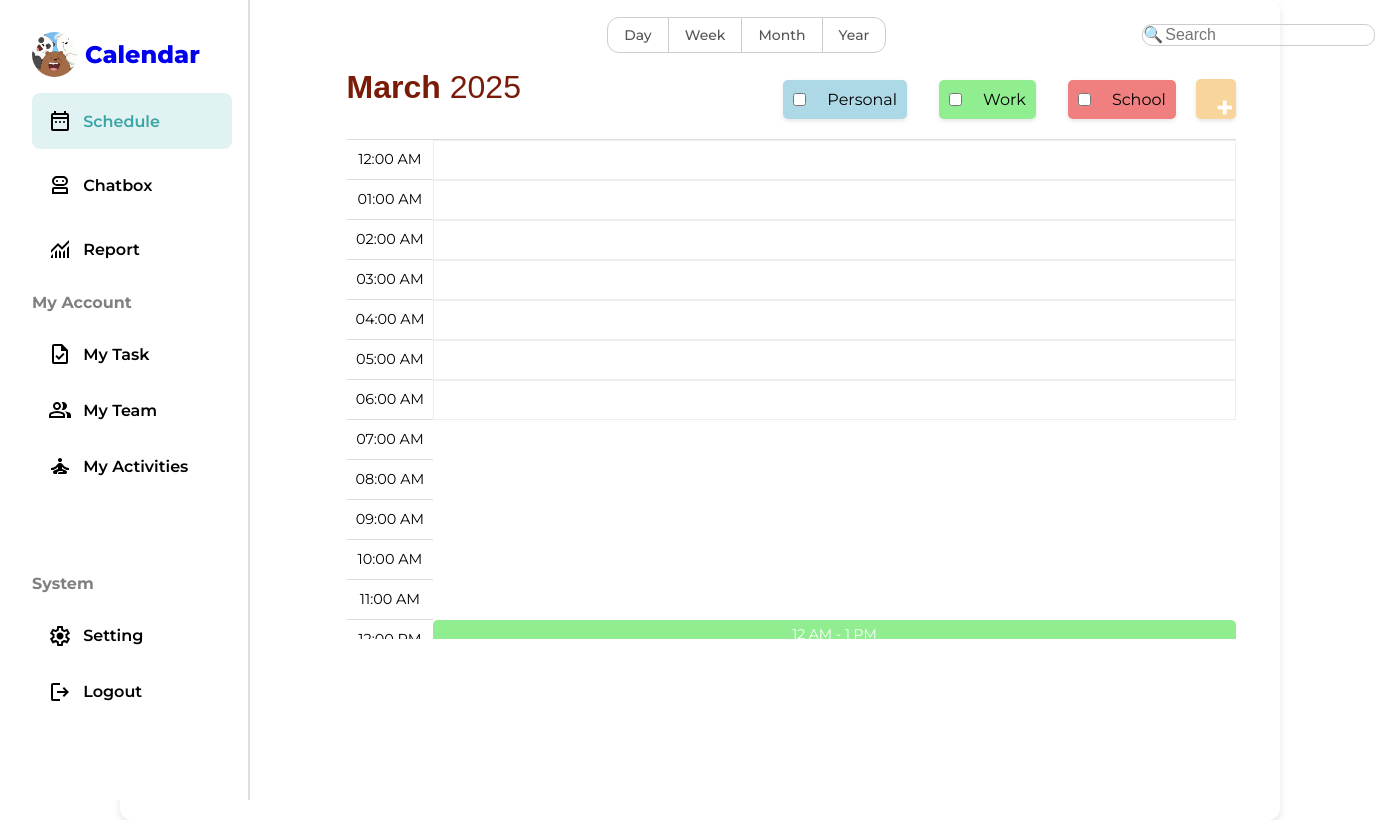
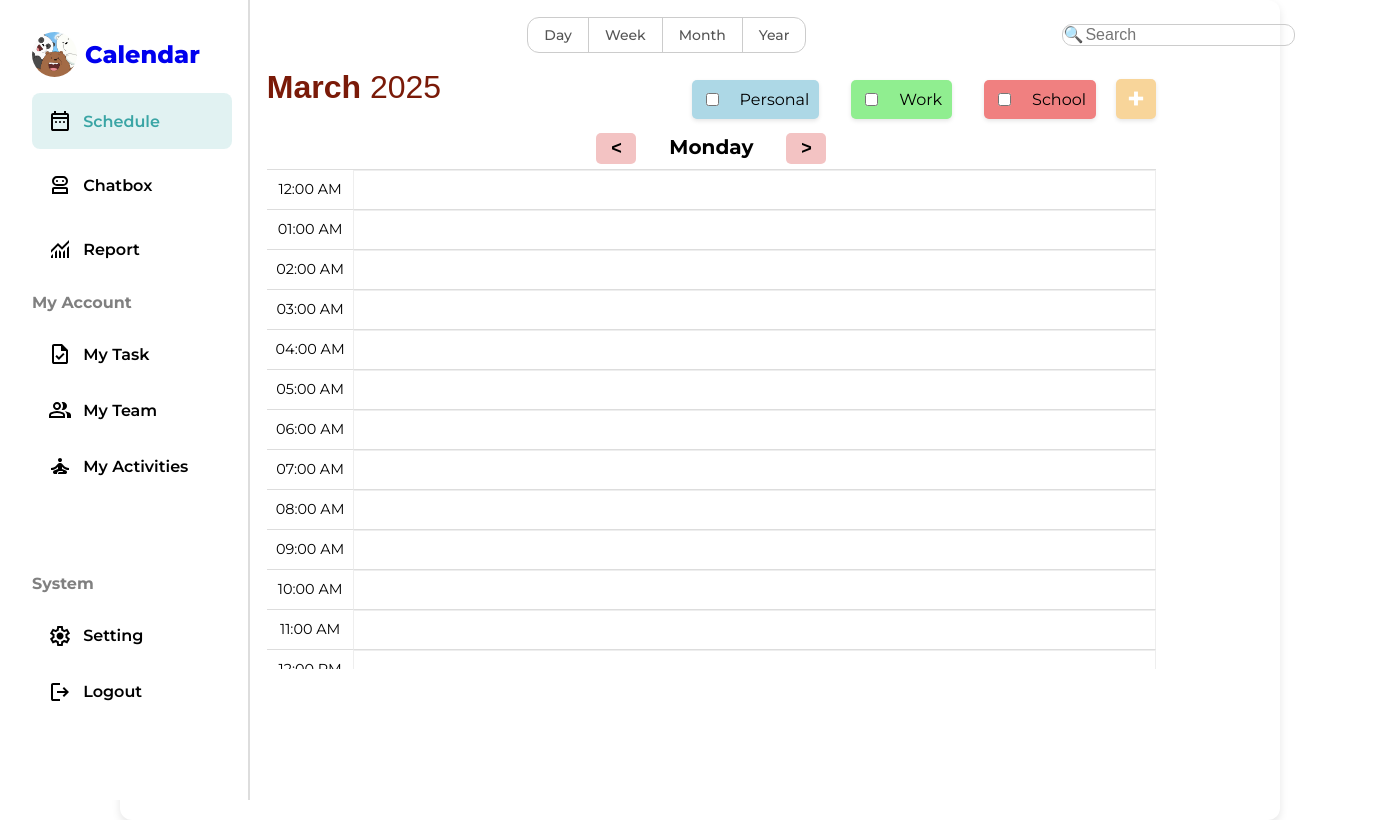
Before and after one commit to gianghitran/NT208.P21.ATTN_Personal-Smart-Scheduling-System-with-AI, a React (Vite) app in the folder Workspace/App/client/: page /Schedule in a window 1280 px wide. Both pictures are taken after a click on the element "Day". Shown: the whole page, 1375 px wide, since content can reach past the window. Built offline with nearby package versions, Linux system fonts and the light colour scheme.

Commit message:
schedule

```diff
--- a/Workspace/App/client/package.json
+++ b/Workspace/App/client/package.json
@@ -11,6 +11,7 @@
     "preview": "vite preview"
   },
   "dependencies": {
+    "@hello-pangea/dnd": "^18.0.1",
     "axios": "^1.8.3",
     "dompurify": "^3.2.4",
     "framer-motion": "^12.5.0",
--- a/Workspace/App/client/src/Components/Schedule/Schedule.jsx
+++ b/Workspace/App/client/src/Components/Schedule/Schedule.jsx
@@ -1,6 +1,6 @@
-import "./Schedule.css"
+import schedule from "./Schedule.module.css"
 import { useState } from "react";
-
+import { DragDropContext, Droppable, Draggable } from "@hello-pangea/dnd";
 
 const events = [
     { title: "Meeting", startDay: 1, endDay: 2, startHour: 9, endHour: 11, color: "lightblue" },
@@ -8,80 +8,135 @@ const events = [
     { title: "Workout", startDay: 5, endDay: 7, startHour: 18, endHour: 20, color: "lightcoral" },
 ];
 
+const daysOfWeek = ["Monday", "Tuesday", "Wednesday", "Thursday", "Friday", "Saturday", "Sunday"];
+
 const formatHour = (hour) => {
-    const displayHour = hour % 12 || 12; //
+    const displayHour = hour % 12 || 12;
     return `${displayHour.toString().padStart(2, "0")}:00 ${hour < 12 ? "AM" : "PM"}`;
 };
 
 const Schedule = () => {
-    const [viewMode, setViewMode] = useState("week"); // Mặc định là chế độ tuần
+    const [viewMode, setViewMode] = useState("week");
+    const [currentDayIndex, setCurrentDayIndex] = useState(0);
+
+    const handlePreviousDay = () => {
+        setCurrentDayIndex((prev) => (prev > 0 ? prev - 1 : 6));
+    };
+
+    const handleNextDay = () => {
+        setCurrentDayIndex((prev) => (prev < 6 ? prev + 1 : 0));
+    };
 
     const handleModeChange = (mode) => {
         setViewMode(mode);
     };
+
+    const [draggedEvent, setDraggedEvent] = useState(null);
+    const [showEventForm, setShowEventForm] = useState(false);
+    const [eventDetails, setEventDetails] = useState({
+        title: "",
+        startDay: "",
+        startHour: "",
+        endDay: "",
+        endHour: "",
+        color: "",
+    });
+
+    // Khi bắt đầu kéo sự kiện
+    const onDragStart = (event, item) => {
+        event.dataTransfer.setData("event", JSON.stringify(item));
+        setDraggedEvent(item);
+    };
+
+    // Khi thả sự kiện vào ô lịch
+    const onDrop = (event, dayIndex, hourIndex) => {
+        event.preventDefault();
+        const eventData = JSON.parse(event.dataTransfer.getData("event"));
+
+        setEventDetails({
+            ...eventData,
+            startDay: dayIndex,
+            startHour: hourIndex,
+            endDay: dayIndex,
+            endHour: hourIndex + 1, // Giả sử mặc định sự kiện kéo dài 1 giờ
+        });
+
+        setShowEventForm(true); // Hiển thị hộp thoại nhập thông tin
+    };
+
     return (
-        <div className={`container-schedule ${viewMode === "day" ? "day-mode" : ""}`}>
-            <div className="content">
-
-                <div className="choice">
-                    <div className="option_box">
-                        <div className="option" onClick={() => handleModeChange("day")}>Day</div>
-                        <div className="option" onClick={() => handleModeChange("week")}>Week</div>
-                        <div className="option">Month</div>
-                        <div className="option br">Year</div>
+        <div className={`${schedule.container_sch} ${viewMode === "day" ? schedule.day_mode : ""}`}>
+            <div className={schedule.content}>
+                <div className={schedule.choice}>
+                    <div className={schedule.option_box}>
+                        <div className={schedule.option} onClick={() => handleModeChange("day")}>Day</div>
+                        <div className={schedule.option} onClick={() => handleModeChange("week")}>Week</div>
+                        <div className={schedule.option}>Month</div>
+                        <div className={schedule.option}>Year</div>
                     </div>
-                    <div className="search">
-                        <span className="search-icon">🔍</span>
-                        <input className="search-box" type="text" row="30" column="70" placeholder="Search" />
+                    <div className={schedule.search}>
+                        <span className={schedule.search_icon}>🔍</span>
+                        <input className={schedule.search_box} type="text" row="30" column="70" placeholder="Search" />
                     </div>
                 </div>
 
-                <div className="box-title">
-                    <h2><span className="title">March</span> 2025</h2>
-                    <div className="box-filter">
-                        <div className="filter personal">
-                            <input type="checkbox" className="task-checkbox" />Personal
+                <div className={schedule.box_title}>
+                    <h2><span className={schedule.title}>March</span> 2025</h2>
+                    <div className={schedule.box_filter}>
+                        <div className={`${schedule.filter} ${schedule.personal}`}>
+                            <input type="checkbox" className={schedule.task_checkbox} />Personal
                         </div>
-                        <div className="filter work">
-                            <input type="checkbox" className="task-checkbox" />Work
+                        <div className={`${schedule.filter} ${schedule.work}`}>
+                            <input type="checkbox" className={schedule.task_checkbox} />Work
                         </div>
-                        <div className="filter school">
-                            <input type="checkbox" className="task-checkbox" />School
+                        <div className={`${schedule.filter} ${schedule.school}`}>
+                            <input type="checkbox" className={schedule.task_checkbox} />School
                         </div>
-                        <button className="add">+</button>
+                        <div>
+                            <button className={schedule.add}>+</button>
+                        </div>
                     </div>
                 </div>
 
-                <div className="week-header">
-                    <div className="time-placeholder"></div>
-                    {["Monday", "Tuesday", "Wednesday", "Thursday", "Friday", "Saturday", "Sunday"].map((day, index) => (
-                        <div key={index} className="day">{day}</div>
-                    ))}
+                <div className={schedule.week_header}>
+                    <div className={schedule.time_placeholder}></div>
+                    {viewMode === "day" ? (
+                        <div className={schedule.day_navigation}>
+                            <button className={schedule.nav_button} onClick={handlePreviousDay}>&lt;</button>
+                            <div className={schedule.day}>{daysOfWeek[currentDayIndex]}</div>
+                            <button className={schedule.nav_button} onClick={handleNextDay}>&gt;</button>
+                        </div>
+                    ) : (
+                        daysOfWeek.map((day, index) => (
+                            <div key={index} className={schedule.day}>{day}</div>
+                        ))
+                    )}
                 </div>
 
-                <div className="calendar-container">
-                    <div className="calendar-contents">
-                        <div className="time-list">
+                <div className={schedule.calendar_container}>
+                    <div className={schedule.calendar_contents}>
+                        <div className={schedule.time_list}>
                             {[...Array(24)].map((_, hour) => (
-                                <div key={hour} className="time">
+                                <div key={hour} className={schedule.time}>
                                     {formatHour(hour)}
                                 </div>
                             ))}
                         </div>
 
-                        <div className="grid">
+                        <div className={schedule.grid}>
                             {[...Array(7 * 24)].map((_, index) => (
-                                <div key={index} className="cell"></div>
+                                <div key={index} className={schedule.cell}></div>
                             ))}
 
                             {events.map((event, index) => (
+                                (viewMode === "week" || (viewMode === "day" && event.startDay <= currentDayIndex && event.endDay >= currentDayIndex)) && (
                                     <div
                                         key={index}
-                                    className="event"
+                                        className={schedule.event}
                                         style={{
                                             backgroundColor: event.color,
-                                        gridColumn: `${event.startDay + 1} / ${event.endDay + 2}`,
-                                        gridRow: `${event.startHour + 1} / ${event.endHour + 1}`,
+                                            gridColumn: viewMode === "day" ? "1 / 2" : `${event.startDay + 1} / ${event.endDay + 2}`,
+                                            gridRow: `${event.startHour + 1} / span ${event.endHour - event.startHour}`,
                                             width: "100%",
                                             height: `${(event.endHour - event.startHour) * 40}px`
                                         }}
@@ -89,18 +144,14 @@ const Schedule = () => {
                                         {`${event.startHour > 12 ? event.startHour - 12 : event.startHour} ${event.startHour > 12 ? "PM" : "AM"} -
                                         ${event.endHour > 12 ? event.endHour - 12 : event.endHour} ${event.endHour > 12 ? "PM" : "AM"}`} <br /> {event.title}
                                     </div>
+                                )
                             ))}
-
-
-
                         </div>
                     </div>
                 </div>
-
             </div>
         </div>
     );
 }
 
-
 export default Schedule;
--- a/Workspace/App/client/src/Components/Schedule/Schedule.css
+++ b/Workspace/App/client/src/Components/Schedule/Schedule.module.css
@@ -2,7 +2,7 @@ h2 {
     font-size: 2rem;
 }
 
-.container-schedule {
+.container_sch {
     display: flex;
     flex-direction: column;
     font-family: "Montserrat", sans-serif;
@@ -12,7 +12,7 @@ h2 {
 
 .content {
     flex-grow: 1;
-    margin-left: 17%;
+    margin-left: 10%;
     background-color: white;
     padding: 2%;
     width: 82%;
@@ -54,7 +54,7 @@ h2 {
     margin-left: 10rem;
 }
 
-.search-box {
+.search_box {
     border: none;
     outline: none;
     font-size: 16px;
@@ -65,7 +65,7 @@ h2 {
     font-weight: bold;
 }
 
-.box-title {
+.box_title {
     display: inline-flex;
     flex-direction: row;
     width: 100%;
@@ -82,21 +82,22 @@ h2 {
     box-shadow: 0px 2px 4px rgba(0, 0, 0, 0.1);
   }
 
-.box-filter {
+.box_filter {
     display: flex;
     flex-direction: row;
-    justify-content: flex-end;
+    justify-content: center;
     align-items: flex-end;
     align-content: flex-start;
     margin-left: auto;
 }
 
-.box-title h2{
+.box_title h2{
     font-size: 1.5 rem;
     color:#7a1a08;
     font-family: "Poppins", sans-serif;
     font-optical-sizing: auto;
     font-style: normal;
+    text-align: center;
   }
 
 .personal {
@@ -112,9 +113,14 @@ h2 {
 }
 
 .add {
+    display: flex;
     width: 40px;
     height: 40px;
     margin-left: 20px;
+    text-align: center;
+    align-items: center;
+    justify-content: center;
+    line-height: 1;
     border: none;
     background-color: rgb(248, 213, 154);
     font-family: "Montserrat";
@@ -125,9 +131,10 @@ h2 {
     font-size: 30px;
 }
 
-/* Thanh tiêu đề ngày */
-.week-header {
+.week_header {
     display: grid;
+    align-items: center;
+    justify-content: center;
     grid-template-columns: 78px repeat(7, 1fr);
     background-color: white;
     padding: 10px;
@@ -139,9 +146,10 @@ h2 {
 .day {
     text-align: center;
     border: none;
+    padding-top: 6px;
 }
 
-.calendar-container {
+.calendar_container {
     height: 500px;
     overflow-y: auto;
     border-top: 1px solid #ddd;
@@ -149,12 +157,12 @@ h2 {
     position: relative;
 }
 
- .calendar-contents {
+ .calendar_contents {
     display: flex;
     flex-direction: row;
  }
 
-.time-list {
+.time_list {
     background: white;
     position: sticky;
     left: 0;
@@ -191,29 +199,82 @@ h2 {
     justify-content: center;
     min-height: 40px;
     position: relative;
+    border-bottom: 1px solid #ddd;
 }
 
 .event {
     position: absolute;
     color: white;
     padding: 5px;
+    text-align: left;
     font-size: 14px;
     box-sizing: border-box;
     border-radius: 5px;
 }
 
-.day-mode .grid {
+
+.day_mode .grid {
     grid-template-columns: 1fr;
 }
 
-.day-mode .grid .cell:not(:nth-child(24n+1)) {
+.day_mode .grid .cell {
+    display: flex; /* Hiển thị lại các ô */
+}
+
+
+.day_mode .grid .cell:not(:nth-child(7n+1)) {
     display: none;
 }
 
-.day-mode .event {
+.day_mode .event {
     width: 100%;
 }
 
-.day-mode .week-header .day:not(:first-child) {
+.day_mode .week_header {
+    display: flex;
+    justify-content: center;
+    align-items: center;
+    height: 50px; /* Điều chỉnh chiều cao nếu cần */
+}
+
+.day_mode .week-header .day:not(:first-child) {
     display: none;
 }
+
+.day_navigation {
+    display: flex;
+    align-items: center;
+    justify-content: center;
+    position: relative;
+    width: 230px; /* Đảm bảo khoảng cách giữa các nút không bị thay đổi */
+    height: 100%;
+}
+
+.nav_button {
+    background-color: #f3c3c3;
+    border: none;
+    padding: 5px 10px;
+    font-size: 18px;
+    cursor: pointer;
+    border-radius: 5px;
+    min-width: 40px; /* Đảm bảo nút có kích thước cố định */
+    text-align: center;
+    align-items: center;
+    justify-content: center;
+}
+
+.nav_button:hover {
+    background-color: #efbaba;
+}
+
+.day_navigation .day {
+    flex-grow: 1;
+    text-align: center;
+    font-size: 20px;
+    text-align: center;
+    display: flex;
+    align-items: center; /* Căn giữa theo chiều dọc */
+    justify-content: center;
+    height: 100%;
+    min-width: 90px; /* Đặt kích thước tối thiểu để tránh bị co lại */
+}
```
Also changed, not shown: 1 other file (tests, documents, lock files or other folders). Lines whose indentation alone changed are shown as unchanged.
